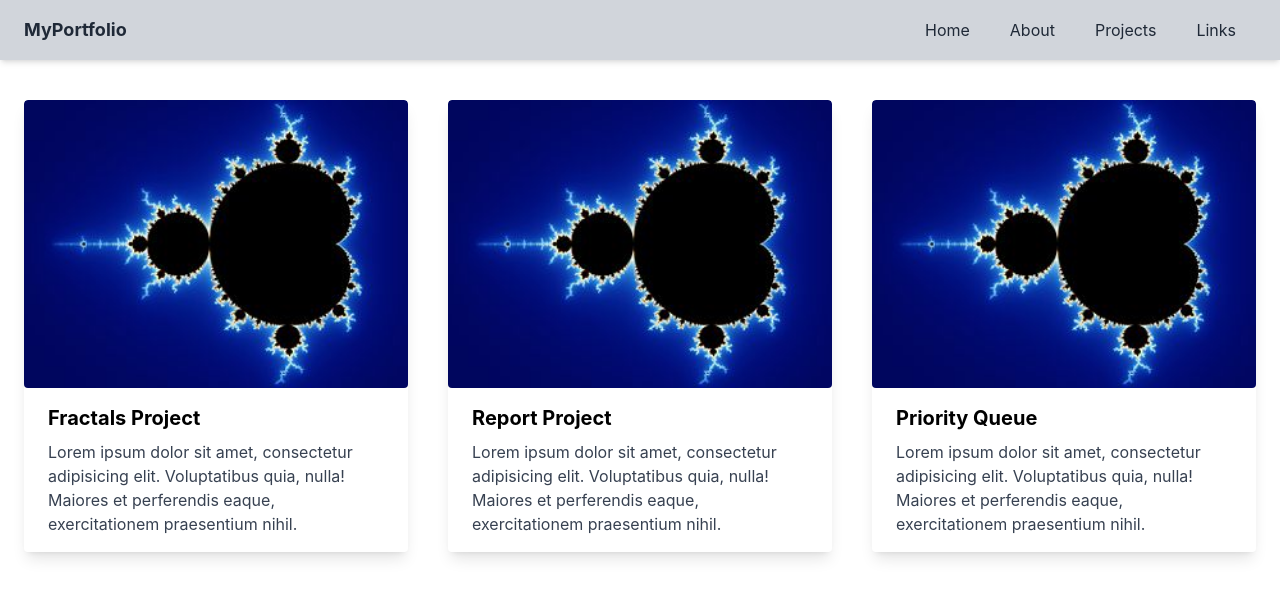
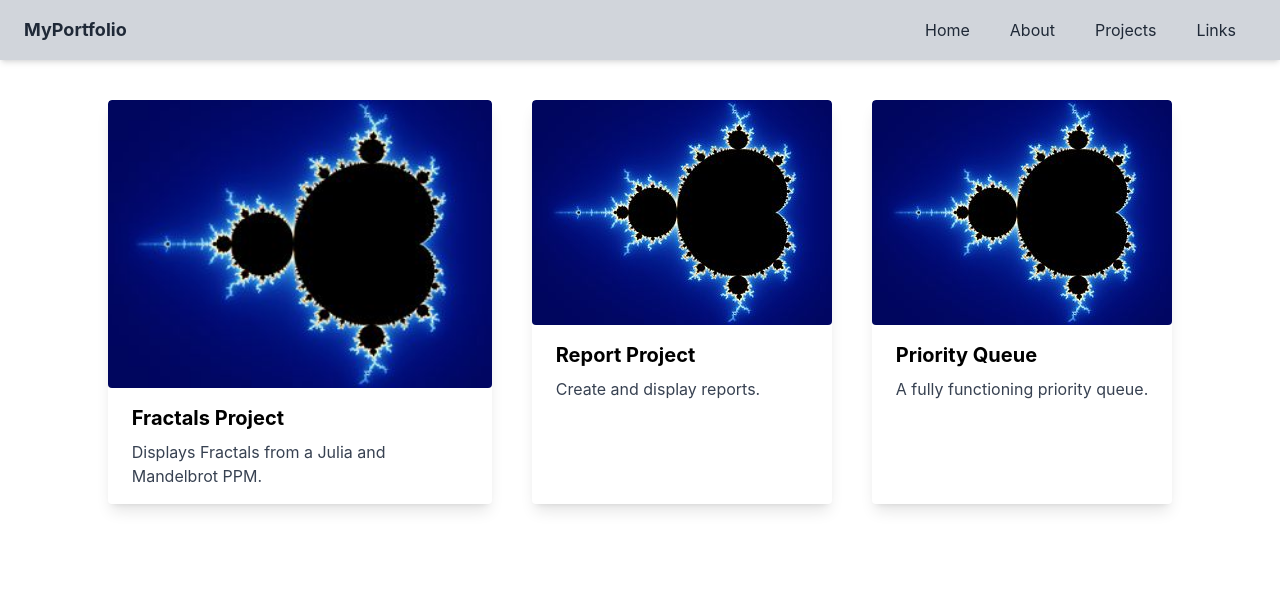
Before and after one commit to anursaidy/anursaidy.github.io, a React (Create React App) app in the folder portfolio-app/: page /projects in a window 1280 px wide. Shown: the top 598 px of the page. Built offline with nearby package versions, Linux system fonts and the light colour scheme.

Commit message:
Added Titles and Descriptions to Projects

```diff
--- a/portfolio-app/src/Projects.js
+++ b/portfolio-app/src/Projects.js
@@ -3,12 +3,12 @@ import fractalImage from './images/fractal.jpg'
 function Projects() {
   return (
     <div className="flex justify-center py-10">
-      <div class="max-w-sm rounded overflow-hidden shadow-lg ">
+      <div class="max-w-sm rounded overflow-hidden shadow-lg">
         <img src={fractalImage} alt="Fractal" className="w-full h-auto rounded" />
         <div class="px-6 py-4">
           <div class="font-bold text-xl mb-2">Fractals Project</div>
           <p class="text-gray-700 text-base">
-            Lorem ipsum dolor sit amet, consectetur adipisicing elit. Voluptatibus quia, nulla! Maiores et perferendis eaque, exercitationem praesentium nihil.
+            Displays Fractals from a Julia and Mandelbrot PPM.
           </p>
         </div>
       </div>
@@ -17,7 +17,7 @@ function Projects() {
         <div class="px-6 py-4">
           <div class="font-bold text-xl mb-2">Report Project</div>
           <p class="text-gray-700 text-base">
-            Lorem ipsum dolor sit amet, consectetur adipisicing elit. Voluptatibus quia, nulla! Maiores et perferendis eaque, exercitationem praesentium nihil.
+            Create and display reports.
           </p>
         </div>
       </div>
@@ -26,7 +26,7 @@ function Projects() {
         <div class="px-6 py-4">
           <div class="font-bold text-xl mb-2">Priority Queue</div>
           <p class="text-gray-700 text-base">
-            Lorem ipsum dolor sit amet, consectetur adipisicing elit. Voluptatibus quia, nulla! Maiores et perferendis eaque, exercitationem praesentium nihil.
+            A fully functioning priority queue.
           </p>
         </div>
       </div>
```
